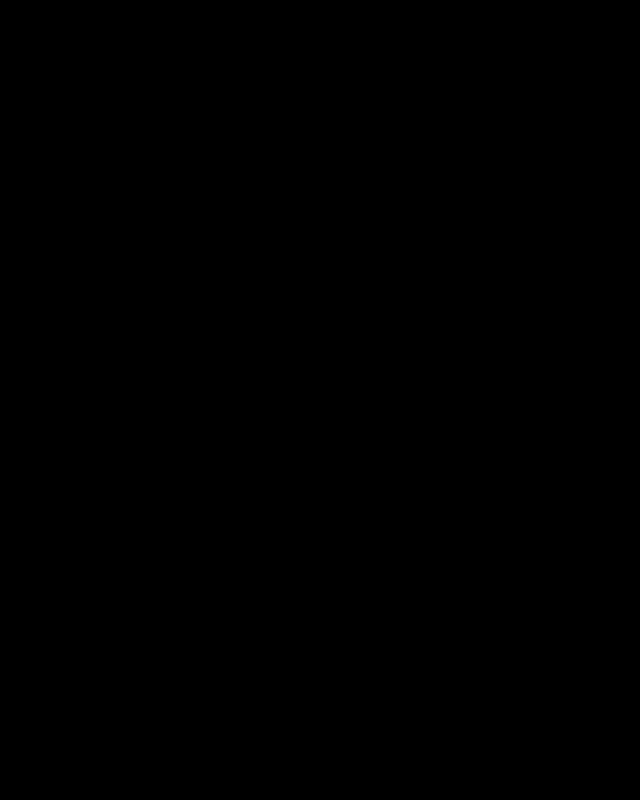
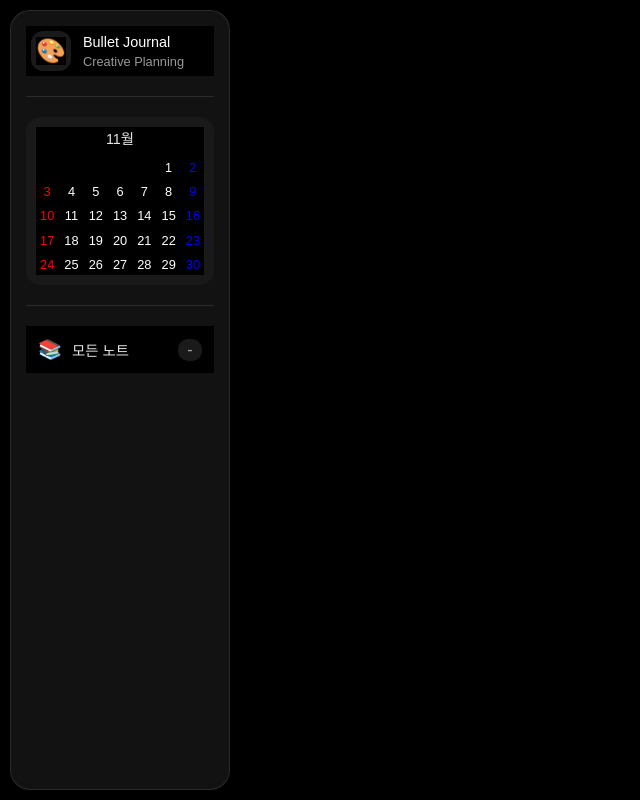
Before and after one commit to noguri98/BULLETJOURNAL, a React (Create React App) app in the folder frontend/: page / in a window 1280 px wide. Shown: the whole page, without its empty margins (0-640 px from the left). Built offline with nearby package versions, Linux system fonts and the light colour scheme.

Commit message:
left 패널 업데이트

```diff
--- /dev/null
+++ b/frontend/src/modules/Left-Pannel/Left-Pannel.css
@@ -0,0 +1,140 @@
+/* Left-Pannel */
+.left {
+    display: flex;
+    flex-direction: column;
+    width: clamp(220px, 15%, 280px);
+    height: 100%;
+    gap: 15px;
+    padding: 15px;
+    background-color: rgba(30, 30, 30, 0.6);
+    backdrop-filter: blur(10px);
+    border-radius: 20px;
+    border: 1px solid rgba(255, 255, 255, 0.1);
+    overflow-y: auto;
+    scrollbar-width: thin;
+    scrollbar-color: rgba(255, 255, 255, 0.2) transparent;
+}
+
+/* 스크롤바 스타일 */
+.left::-webkit-scrollbar {
+    width: 5px;
+}
+
+.left::-webkit-scrollbar-track {
+    background: transparent;
+}
+
+.left::-webkit-scrollbar-thumb {
+    background-color: rgba(255, 255, 255, 0.2);
+    border-radius: 3px;
+}
+
+/* 프로필 섹션 */
+.profile {
+    display: flex;
+    align-items: center;
+    gap: 12px;
+    padding: 5px;
+}
+
+.profile-image {
+    width: 40px;
+    height: 40px;
+    background: rgba(255, 255, 255, 0.1);
+    border-radius: 12px;
+    display: flex;
+    align-items: center;
+    justify-content: center;
+    font-size: 1.5em;
+}
+
+.profile-info {
+    flex: 1;
+}
+
+.username {
+    color: white;
+    font-size: 0.9em;
+    font-weight: 500;
+    margin-bottom: 4px;
+}
+
+.status {
+    color: rgba(255, 255, 255, 0.6);
+    font-size: 0.8em;
+}
+
+/* 구분선 */
+.divider {
+    height: 1px;
+    background: rgba(255, 255, 255, 0.1);
+    margin: 5px 0;
+}
+
+/* 월간 캘린더 섹션 */
+.monthly {
+    width: 100%;
+    padding: 10px;
+    background: rgba(255, 255, 255, 0.03);
+    border-radius: 15px;
+}
+
+/* 위젯 섹션 */
+.widgets {
+    display: flex;
+    flex-direction: column;
+    gap: 10px;
+}
+
+.widget {
+    background: rgba(255, 255, 255, 0.03);
+    border-radius: 15px;
+    overflow: hidden;
+    transition: all 0.2s ease;
+}
+
+.widget:hover {
+    background: rgba(255, 255, 255, 0.05);
+}
+
+.widget-header {
+    display: flex;
+    align-items: center;
+    justify-content: space-between;
+    padding: 12px;
+    cursor: pointer;
+}
+
+.widget-left {
+    display: flex;
+    align-items: center;
+    gap: 10px;
+}
+
+.widget-icon {
+    font-size: 1.2em;
+}
+
+.widget-title {
+    color: rgba(255, 255, 255, 0.9);
+    font-size: 0.9em;
+    font-weight: 500;
+}
+
+.widget-count {
+    color: rgba(255, 255, 255, 0.6);
+    font-size: 1em;
+    font-weight: 500;
+    padding: 2px 8px;
+    background: rgba(255, 255, 255, 0.1);
+    border-radius: 10px;
+    min-width: 24px;
+    text-align: center;
+}
+
+/* 반응형 디자인 */
+@media screen and (max-width: 768px) {
+    .left {
+        display: none;
+    }
+}
--- /dev/null
+++ b/frontend/src/modules/Left-Pannel/Left-Pannel.js
@@ -0,0 +1,37 @@
+import React from 'react';
+import './Left-Pannel.css';
+import Monthly from '../Monthly/Monthly';
+
+const LeftPannel = () => {
+    return (
+        <div className='left'>
+            <div className='profile'>
+                <div className='profile-image'>
+                    <span>🎨</span>
+                </div>
+                <div className='profile-info'>
+                    <div className='username'>Bullet Journal</div>
+                    <div className='status'>Creative Planning</div>
+                </div>
+            </div>
+            <div className='divider'></div>
+            <div className='monthly'>
+                <Monthly />
+            </div>
+            <div className='divider'></div>
+            <div className='widgets'>
+                <div className='widget'>
+                    <div className='widget-header'>
+                        <div className='widget-left'>
+                            <span className='widget-icon'>📚</span>
+                            <span className='widget-title'>모든 노트</span>
+                        </div>
+                        <div className='widget-count'> - </div>
+                    </div>
+                </div>
+            </div>
+        </div>
+    );
+};
+
+export default LeftPannel;
--- /dev/null
+++ b/frontend/src/modules/Monthly/Monthly.css
@@ -0,0 +1,58 @@
+.month-title {
+    color: rgba(255, 255, 255, 0.9);
+    font-size: clamp(0.8em, 1.2vw, 0.9em);
+    text-align: center;
+    margin-bottom: 8px;
+    font-weight: 500;
+}
+
+.days-grid {
+    display: grid;
+    grid-template-columns: repeat(7, 1fr);
+    gap: 2px;
+}
+
+.day-button {
+    width: 100%;
+    aspect-ratio: 1;
+    border: none;
+    border-radius: 4px;
+    background: none;
+    cursor: pointer;
+    font-size: clamp(0.7em, 1vw, 0.8em);
+    display: flex;
+    align-items: center;
+    justify-content: center;
+    transition: all 0.2s ease;
+    padding: 0;
+    color: rgba(255, 255, 255, 0.8);
+}
+
+.day-button:not(:disabled):hover {
+    background-color: rgba(255, 255, 255, 0.1);
+}
+
+.day-button.empty {
+    cursor: default;
+}
+
+/* 현재 날짜 스타일 */
+.day-button.today {
+    background: rgba(255, 255, 255, 0.1);
+    font-weight: 500;
+}
+
+/* 선택된 날짜 스타일 */
+.day-button.selected {
+    background: rgba(255, 255, 255, 0.15);
+    color: white;
+}
+
+/* 주말 색상 */
+.day-button.weekend-sun {
+    color: rgba(255, 99, 99, 0.9);
+}
+
+.day-button.weekend-sat {
+    color: rgba(99, 150, 255, 0.9);
+}
--- /dev/null
+++ b/frontend/src/modules/Monthly/Monthly.js
@@ -0,0 +1,68 @@
+import React, { useState, useEffect } from 'react';
+import './Monthly.css';
+
+const Monthly = () => {
+    const [calendarDays, setCalendarDays] = useState([]);
+    const [currentMonth, setCurrentMonth] = useState('');
+
+    useEffect(() => {
+        const currentDate = new Date();
+        const year = currentDate.getFullYear();
+        const month = currentDate.getMonth();
+
+        // 월 이름 설정
+        setCurrentMonth(`${month + 1}월`);
+
+        // 해당 월의 첫 날의 요일 구하기 (0: 일요일, 6: 토요일)
+        const firstDayOfMonth = new Date(year, month, 1).getDay();
+
+        // 해당 월의 총 일수
+        const totalDays = new Date(year, month + 1, 0).getDate();
+
+        // 달력에 표시할 날짜 배열 생성
+        const daysArray = [];
+
+        // 첫 날 이전의 빈 칸 추가
+        for (let i = 0; i < firstDayOfMonth; i++) {
+            daysArray.push({ date: '', dayOfWeek: i });
+        }
+
+        // 실제 날짜 추가
+        for (let i = 1; i <= totalDays; i++) {
+            const date = new Date(year, month, i);
+            const dayOfWeek = date.getDay();
+            daysArray.push({
+                date: i,
+                dayOfWeek
+            });
+        }
+
+        setCalendarDays(daysArray);
+    }, []);
+
+    const getDayColor = (dayOfWeek) => {
+        if (dayOfWeek === 0) return 'red';    // 일요일
+        if (dayOfWeek === 6) return 'blue';   // 토요일
+        return 'white';                        // 평일
+    };
+
+    return (
+        <div>
+            <div className="month-title">{currentMonth}</div>
+            <div className="days-grid">
+                {calendarDays.map((day, index) => (
+                    <button
+                        key={index}
+                        className={`day-button ${!day.date ? 'empty' : ''}`}
+                        style={{ color: getDayColor(day.dayOfWeek) }}
+                        disabled={!day.date}
+                    >
+                        {day.date}
+                    </button>
+                ))}
+            </div>
+        </div>
+    );
+};
+
+export default Monthly;
--- a/frontend/src/root/App.css
+++ b/frontend/src/root/App.css
@@ -2,9 +2,18 @@
 /* App */
 
 * {
-
   margin: 0;
   padding: 0;
   box-sizing: border-box;
   background-color: black;
+  font-family: Arial, Helvetica, sans-serif;
 }
+
+.app {
+  display: flex;
+  flex-direction: row;
+  width: 100vw;
+  height: 100vh;
+  gap:20px;
+  padding: 10px;
+}
--- a/frontend/src/root/App.js
+++ b/frontend/src/root/App.js
@@ -1,8 +1,27 @@
 
+import { useState, createContext } from 'react';
 import './App.css';
+
+import LeftPannel from '../modules/Left-Pannel/Left-Pannel';
+
+export const SystemContext = createContext({
+
+  category: "", setCategory: () => {}
+
+});
 
 const App = () => {
 
+  const [ category, setCategory ] = useState("");
+
+  return (
+    <SystemContext.Provider value={{category, setCategory}}>
+      <div className='app'>
+        <LeftPannel />
+      </div>
+    </SystemContext.Provider>
+
+  );
 }
 
 export default App;
```
Also changed, not shown: 1 other file (tests, documents, lock files or other folders).
